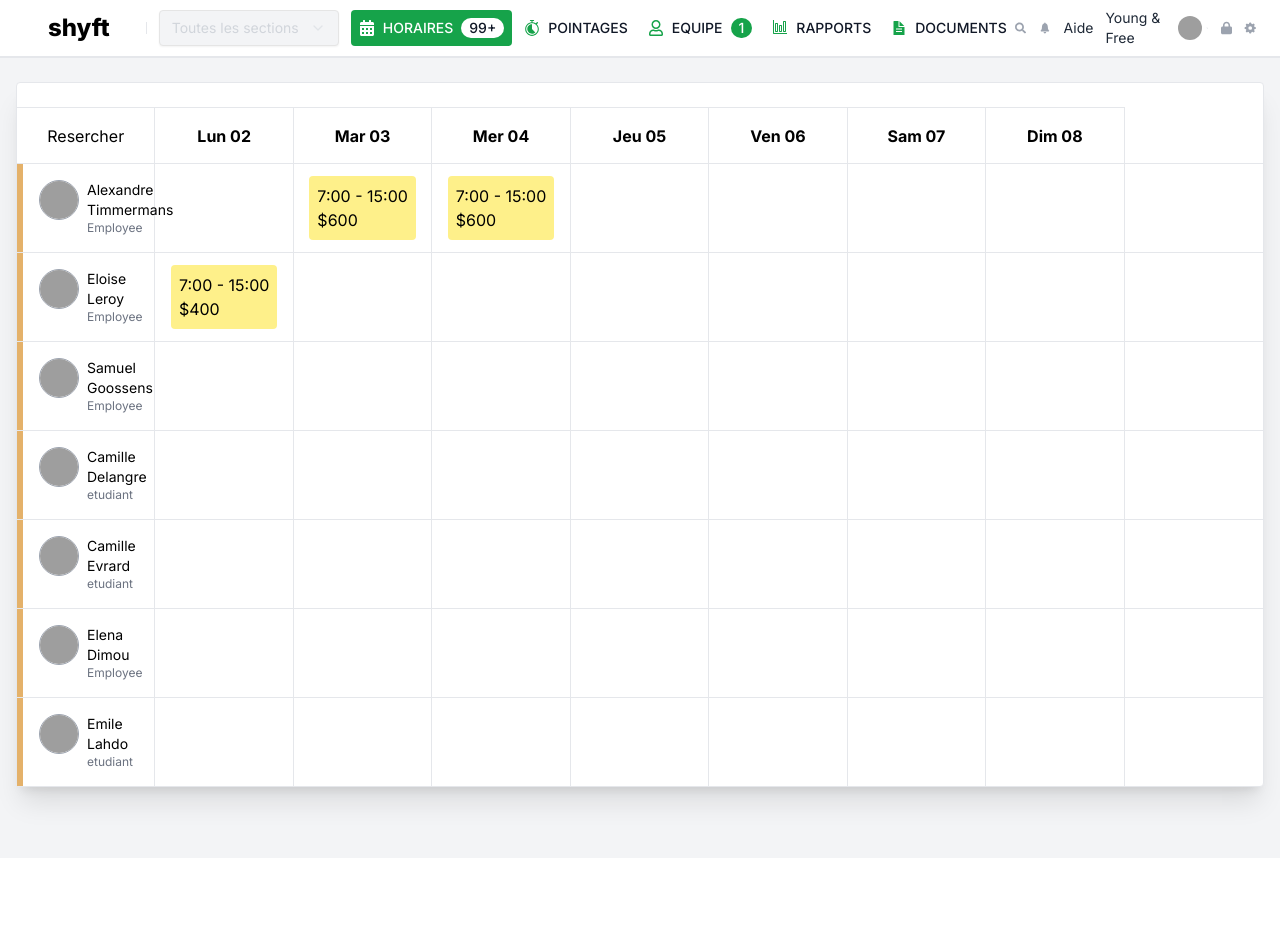
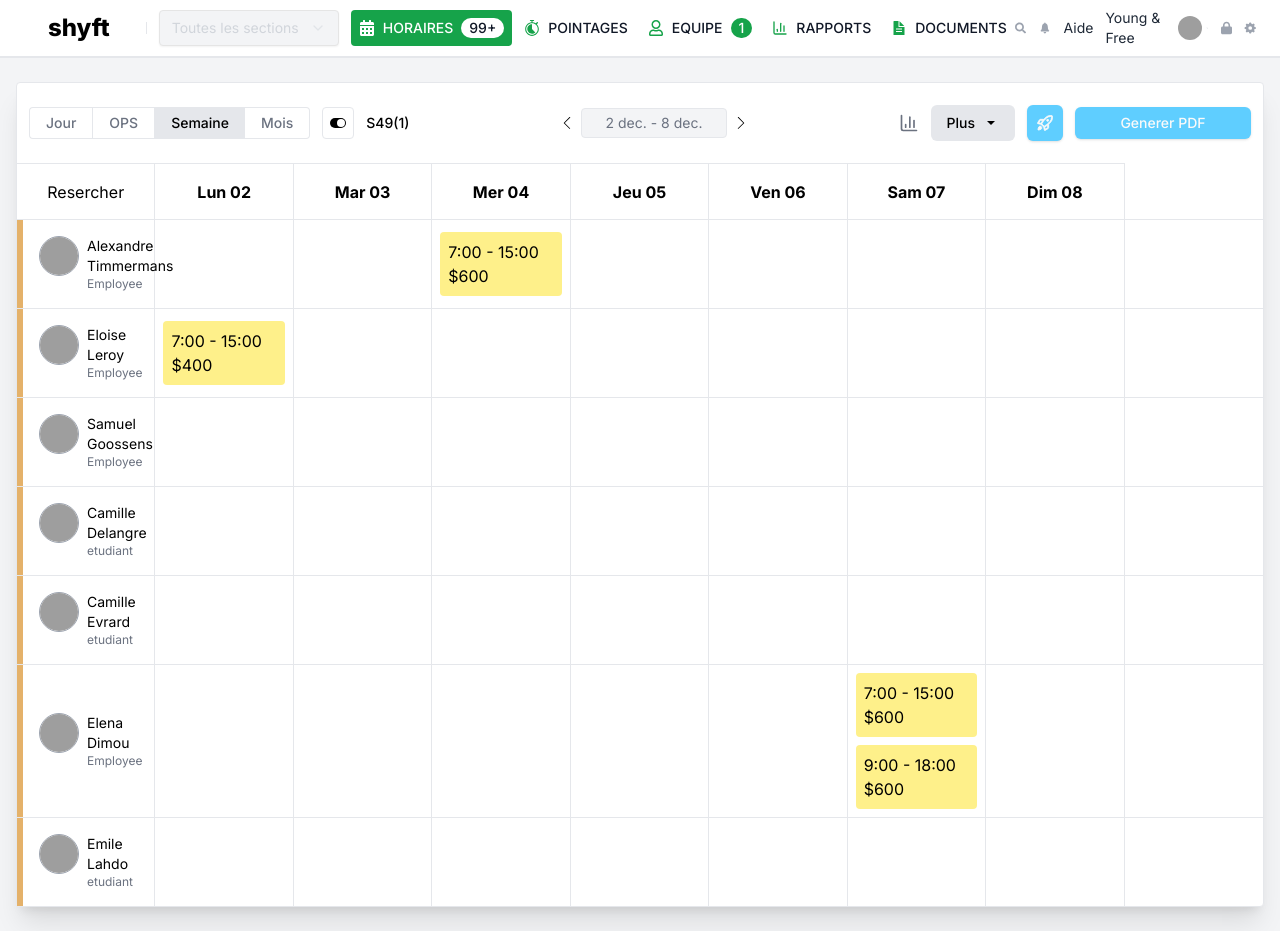
Before and after one commit to IgorLuzhnyi/shyft, a Next.js app: page / in a window 1280 px wide. Before the commit the page ends 858 px from the top, so only its background shows below. Built offline with nearby package versions, Linux system fonts and the light colour scheme; data requests are answered from the project's data file; grey boxes are pictures that could not be loaded.

Commit message:
added calendar header

```diff
--- a/_data/db.json
+++ b/_data/db.json
@@ -67,19 +67,17 @@
     },
     {
       "shiftId": "3",
-      "userId": "1",
-      "day": "Mar",
+      "userId": "6",
+      "day": "Sam",
       "time": "7:00 - 15:00",
       "compensation": "$600"
+    },
+    {
+      "shiftId": "4",
+      "userId": "6",
+      "day": "Sam",
+      "time": "9:00 - 18:00",
+      "compensation": "$600"
     }
-  ],
-  "days": [
-    { "title": "Lun", "id": "1" },
-    { "title": "Mar", "id": "2" },
-    { "title": "Mer", "id": "3" },
-    { "title": "Jeu", "id": "4" },
-    { "title": "Ven", "id": "5" },
-    { "title": "Sam", "id": "6" },
-    { "title": "Dim", "id": "7" }
   ]
 }
--- /dev/null
+++ b/app/components/Calendar/CalendarContainer.tsx
@@ -0,0 +1,77 @@
+"use client";
+
+import React, { useState } from "react";
+import WeekCalendar from "./WeekCalendar";
+import { Button } from "@/components/ui/button";
+import { SlArrowLeft, SlArrowRight } from "react-icons/sl";
+import { IoMdArrowDropdown } from "react-icons/io";
+import { GoRocket } from "react-icons/go";
+import { ChartColumn } from "lucide-react";
+
+export default function CalendarContainer() {
+  const [buttonViewIndex, setButtonViewIndex] = useState<number>(2);
+
+  return (
+    <div>
+      <div className="h-20 px-3 flex gap-2 items-center justify-between">
+        <div className="flex gap-3 items-center">
+          <div className="flex">
+            <div className="flex">
+              <Button
+                onClick={() => setButtonViewIndex(0)}
+                className={`flex h-8 border-l border-t border-b rounded-sm rounded-r-none shadow-none text-gray-500 bg-white hover:bg-gray-200 ${buttonViewIndex === 0 && "text-black bg-gray-200"}`}
+              >
+                Jour
+              </Button>
+              <Button
+                onClick={() => setButtonViewIndex(1)}
+                className={`flex h-8 border-l border-t border-b rounded-none shadow-none text-gray-500 bg-white hover:bg-gray-200 ${buttonViewIndex === 1 && "text-black bg-gray-200"}`}
+              >
+                OPS
+              </Button>
+              <Button
+                onClick={() => setButtonViewIndex(2)}
+                className={`flex h-8 border-l border-t border-b rounded-none shadow-none text-gray-500 bg-white hover:bg-gray-200 ${buttonViewIndex === 2 && "text-black bg-gray-200"}`}
+              >
+                Semaine
+              </Button>
+              <Button
+                onClick={() => setButtonViewIndex(3)}
+                className={`flex h-8 border-r border-t border-b rounded-sm rounded-l-none shadow-none text-gray-500 bg-white hover:bg-gray-200 ${buttonViewIndex === 3 && "text-black bg-gray-200"}`}
+              >
+                Mois
+              </Button>
+            </div>
+          </div>
+          <div className="h-8 w-8 flex justify-center items-center border rounded-sm">
+            <div className="h-[10px] w-[16px] p-[1px] flex justify-end bg-black rounded-md cursor-pointer">
+              <div className="h-[8px] w-[8px] rounded-full bg-white flex"></div>
+            </div>
+          </div>
+          <p className="text-sm font-medium">S49(1)</p>
+        </div>
+        <div className="flex gap-x-2 justify-center items-center">
+          <SlArrowLeft className="text-xs cursor-pointer" />
+          <div className="px-6 py-1 bg-gray-100 border border-gray-200 rounded-sm flex justify-center items-center">
+            <p className="text-sm text-gray-500">2 dec. - 8 dec.</p>
+          </div>
+          <SlArrowRight className="text-xs cursor-pointer" />
+        </div>
+        <div className="flex gap-x-3 items-center">
+          <ChartColumn className="text-gray-500" size={20} />
+          <Button className="flex shadow-none items-center text-black bg-gray-200 hover:bg-gray-300">
+            <p>Plus</p>
+            <IoMdArrowDropdown />
+          </Button>
+          <Button className="w-9 bg-[#5FCEFF] hover:bg-[#55B9E5]">
+            <GoRocket strokeWidth={1.3} />
+          </Button>
+          <Button className="h-8 w-44 bg-[#5FCEFF] hover:bg-[#55B9E5]">
+            Generer PDF
+          </Button>
+        </div>
+      </div>
+      <WeekCalendar />
+    </div>
+  );
+}
--- a/app/components/Calendar/DayCard.tsx
+++ b/app/components/Calendar/DayCard.tsx
@@ -15,7 +15,7 @@ export default function DayCard({ day, shifts }: DayCardProps) {
   return (
     <div
       ref={setNodeRef}
-      className="py-2 border-t border-r flex justify-center items-center"
+      className="p-2 border-t border-r flex flex-col gap-y-2 justify-center items-center"
     >
       {shifts.map((shift) => (
         <ShiftCard key={shift.shiftId} shift={shift} />
--- a/app/components/Calendar/ShiftCard.tsx
+++ b/app/components/Calendar/ShiftCard.tsx
@@ -21,7 +21,7 @@ export default function ShiftCard({ shift }: ShiftCardProps) {
       ref={setNodeRef}
       {...listeners}
       {...attributes}
-      className="p-2 rounded-sm bg-yellow-200"
+      className="p-2 w-full rounded-sm bg-yellow-200"
       style={style}
     >
       <p>{shift.time}</p>
--- a/app/components/Calendar/Calendar.tsx
+++ b/app/components/Calendar/WeekCalendar.tsx
@@ -7,7 +7,7 @@ import { DndContext, DragEndEvent } from "@dnd-kit/core";
 import { Shift } from "@/app/types/types";
 import DayCard from "./DayCard";
 
-export default function Calendar() {
+export default function WeekCalendar() {
   const { employees, shifts, setShifts } = useCalendarContext();
 
   const [isClient, setIsClient] = useState(false);
@@ -38,7 +38,7 @@ export default function Calendar() {
   };
 
   return (
-    <div className={`mt-6 grid grid-cols-9`}>
+    <div className={`grid grid-cols-9`}>
       <div className="h-14 border-t border-r border-gray-200 flex justify-center items-center">
         Resercher
       </div>
--- a/app/components/Navbar/NavbarTabs.tsx
+++ b/app/components/Navbar/NavbarTabs.tsx
@@ -6,8 +6,8 @@ import { Button } from "@/components/ui/button";
 import { FaCalendarAlt } from "react-icons/fa";
 import { RxLapTimer } from "react-icons/rx";
 import { FaRegUser } from "react-icons/fa";
-import { VscGraph } from "react-icons/vsc";
 import { IoDocumentTextSharp } from "react-icons/io5";
+import { ChartColumn } from "lucide-react";
 
 export default function NavbarTabs() {
   const [activeTab, setActiveTab] = useState<number>(0);
@@ -83,7 +83,7 @@ export default function NavbarTabs() {
             : "bg-white text-gray-900 hover:bg-green-600"
         } group`}
       >
-        <VscGraph
+        <ChartColumn
           className={
             activeTab === 3
               ? "text-white"
--- a/app/constants/employees.tsx
+++ /dev/null
@@ -1,60 +0,0 @@
-import { Employee } from "../types/types";
-
-export const EMPLOYEES: Employee[] = [
-  {
-    firstName: "Alexandre",
-    lastName: "Timmermans",
-    userId: "1",
-    role: "Employee",
-    profilePhoto:
-      "https://media.istockphoto.com/id/1309328823/uk/%D1%84%D0%BE%D1%82%D0%BE/%D0%BF%D0%BE%D1%80%D1%82%D1%80%D0%B5%D1%82-%D1%83%D1%81%D0%BC%D1%96%D1%85%D0%BD%D0%B5%D0%BD%D0%BE%D0%B3%D0%BE-%D1%81%D0%BF%D1%96%D0%B2%D1%80%D0%BE%D0%B1%D1%96%D1%82%D0%BD%D0%B8%D0%BA%D0%B0-%D1%87%D0%BE%D0%BB%D0%BE%D0%B2%D1%96%D1%87%D0%BE%D1%97-%D1%81%D1%82%D0%B0%D1%82%D1%96-%D0%B2-%D0%BE%D1%84%D1%96%D1%81%D1%96.jpg?s=612x612&w=0&k=20&c=Ymtb0vsH_dsn-9iDEGpPAQPWIqnMoA7enFKmV4slo38=",
-  },
-  {
-    firstName: "Eloise",
-    lastName: "Leroy",
-    userId: "2",
-    role: "Employee",
-    profilePhoto:
-      "https://media.istockphoto.com/id/1318858332/uk/%D1%84%D0%BE%D1%82%D0%BE/%D0%BF%D0%BE%D1%80%D1%82%D1%80%D0%B5%D1%82-%D1%83%D1%81%D0%BC%D1%96%D1%85%D0%BD%D0%B5%D0%BD%D0%BE%D1%97-%D0%BF%D1%80%D0%B0%D1%86%D1%96%D0%B2%D0%BD%D0%B8%D1%86%D1%96-%D1%8F%D0%BA%D0%B0-%D0%BF%D0%BE%D0%B7%D1%83%D1%94-%D0%B2-%D0%BE%D1%84%D1%96%D1%81%D1%96.jpg?s=612x612&w=0&k=20&c=hpYefamK_1vL9fgniloKRaYZjzQfZdgRdiAN79zlWLs=",
-  },
-  {
-    firstName: "Samuel",
-    lastName: "Goossens",
-    userId: "3",
-    role: "Employee",
-    profilePhoto:
-      "https://media.istockphoto.com/id/1338134336/uk/%D1%84%D0%BE%D1%82%D0%BE/%D1%85%D0%B5%D0%B4%D1%88%D0%BE%D1%82-%D0%BF%D0%BE%D1%80%D1%82%D1%80%D0%B5%D1%82-%D0%B0%D1%84%D1%80%D0%B8%D0%BA%D0%B0%D0%BD%D1%81%D1%8C%D0%BA%D0%B8%D1%85-30-%D1%85-%D1%87%D0%BE%D0%BB%D0%BE%D0%B2%D1%96%D0%BA-%D0%BF%D0%BE%D1%81%D0%BC%D1%96%D1%85%D0%B0%D1%94%D1%82%D1%8C%D1%81%D1%8F-%D0%B4%D0%B8%D0%B2%D0%B8%D1%82%D0%B8%D1%81%D1%8F-%D0%BD%D0%B0-%D0%BA%D0%B0%D0%BC%D0%B5%D1%80%D1%83.jpg?s=612x612&w=0&k=20&c=50jhccYRnQaEy5UsieRTkbPhy-bNfoKctgqs7cQeg8g=",
-  },
-  {
-    firstName: "Camille",
-    lastName: "Delangre",
-    userId: "4",
-    role: "etudiant",
-    profilePhoto:
-      "https://media.istockphoto.com/id/1320811419/uk/%D1%84%D0%BE%D1%82%D0%BE/%D0%BD%D0%B0-%D0%B3%D0%BE%D0%BB%D0%BE%D0%B2%D1%96-%D0%B2%D0%B8%D1%81%D1%82%D1%80%D1%96%D0%BB%D0%B8%D0%B2-%D0%BF%D0%BE%D1%80%D1%82%D1%80%D0%B5%D1%82-%D0%B2%D0%BF%D0%B5%D0%B2%D0%BD%D0%B5%D0%BD%D0%BE%D1%97-%D1%83%D1%81%D0%BF%D1%96%D1%88%D0%BD%D0%BE%D1%97-%D1%83%D1%81%D0%BC%D1%96%D1%85%D0%BD%D0%B5%D0%BD%D0%BE%D1%97-%D1%96%D0%BD%D0%B4%D1%96%D0%B9%D1%81%D1%8C%D0%BA%D0%BE%D1%97-%D0%B1%D1%96%D0%B7%D0%BD%D0%B5%D1%81%D0%B2%D1%83%D0%BC%D0%B5%D0%BD.jpg?s=612x612&w=0&k=20&c=-aoD9Pi3sqT_FPebI4bEpY5-gfaMCdTkghGPIF0vFZk=",
-  },
-  {
-    firstName: "Camille",
-    lastName: "Evrard",
-    userId: "5",
-    role: "etudiant",
-    profilePhoto:
-      "https://media.istockphoto.com/id/1303206630/uk/%D1%84%D0%BE%D1%82%D0%BE/%D0%BF%D0%BE%D1%80%D1%82%D1%80%D0%B5%D1%82-%D1%83%D1%81%D0%BC%D1%96%D1%85%D0%BD%D0%B5%D0%BD%D0%BE%D1%97-%D0%BA%D0%B0%D0%B2%D0%BA%D0%B0%D0%B7%D1%8C%D0%BA%D0%BE%D1%97-%D0%B1%D1%96%D0%B7%D0%BD%D0%B5%D1%81%D0%B2%D1%83%D0%BC%D0%B5%D0%BD-%D0%BF%D0%BE%D0%B7%D1%83%D1%94-%D0%B2-%D0%BE%D1%84%D1%96%D1%81%D1%96.jpg?s=612x612&w=0&k=20&c=1BSfkAolfwJRxrGMsCoijKpkOnfMuBkal3wCZ0BgdJQ=",
-  },
-  {
-    firstName: "Elena",
-    lastName: "Dimou",
-    userId: "6",
-    role: "Employee",
-    profilePhoto:
-      "https://media.istockphoto.com/id/1316878046/uk/%D1%84%D0%BE%D1%82%D0%BE/%D0%BD%D0%B0-%D0%B3%D0%BE%D0%BB%D0%BE%D0%B2%D0%BD%D1%96%D0%B9-%D1%83%D1%81%D1%82%D1%80%D1%96%D0%BB%D1%8C-%D1%89%D0%B0%D1%81%D0%BB%D0%B8%D0%B2%D0%BE%D0%B3%D0%BE-%D0%BF%D1%80%D0%BE%D1%84%D0%B5%D1%81%D1%96%D0%B9%D0%BD%D0%BE%D0%B3%D0%BE-%D1%81%D0%BF%D1%96%D0%B2%D1%80%D0%BE%D0%B1%D1%96%D1%82%D0%BD%D0%B8%D0%BA%D0%B0-%D1%8F%D0%BA%D0%B8%D0%B9-%D0%BF%D0%BE%D0%B7%D1%83%D1%94-%D0%B2-%D1%81%D1%83%D1%87%D0%B0%D1%81%D0%BD%D0%BE%D0%BC%D1%83-%D0%BE%D1%84%D1%96%D1%81%D1%96.jpg?s=612x612&w=0&k=20&c=fKwWur2t9zHatowgswZkdrzZaQcTY9iJ75ZZPskU-b8=",
-  },
-  {
-    firstName: "Emile",
-    lastName: "Lahdo",
-    userId: "7",
-    role: "etudiant",
-    profilePhoto:
-      "https://media.istockphoto.com/id/1409155424/uk/%D1%84%D0%BE%D1%82%D0%BE/%D0%B7%D0%BD%D1%8F%D1%82%D0%B8%D0%B9-%D0%B7-%D0%B3%D0%BE%D0%BB%D0%BE%D0%B2%D0%B8-%D0%BF%D0%BE%D1%80%D1%82%D1%80%D0%B5%D1%82-%D1%82%D0%B8%D1%81%D1%8F%D1%87%D0%BE%D0%BB%D1%96%D1%82%D0%BD%D1%8C%D0%BE%D0%B3%D0%BE-%D0%BA%D1%80%D0%B0%D1%81%D0%B5%D0%BD%D1%8F-30-%D1%85-%D1%80%D0%BE%D0%BA%D1%96%D0%B2.jpg?s=612x612&w=0&k=20&c=egvIB5C8CUHssurqxOfWaOm4XPsrWLuff3qIYaI0lVw=",
-  },
-];
--- a/app/constants/shifts.tsx
+++ /dev/null
@@ -1,25 +0,0 @@
-import { Shift } from "../types/types";
-
-export const SHIFTS: Shift[] = [
-  {
-    shiftId: "1",
-    userId: "2",
-    day: "Lun",
-    time: "7:00 - 15:00",
-    compensation: "$400",
-  },
-  {
-    shiftId: "2",
-    userId: "1",
-    day: "Mer",
-    time: "7:00 - 15:00",
-    compensation: "$600",
-  },
-  {
-    shiftId: "3",
-    userId: "1",
-    day: "Mar",
-    time: "7:00 - 15:00",
-    compensation: "$600",
-  },
-];
--- a/app/page.tsx
+++ b/app/page.tsx
@@ -1,12 +1,12 @@
 import { CalendarContextProvider } from "./contexts/calendarContext";
-import Calendar from "./components/Calendar/Calendar";
+import CalendarContainer from "./components/Calendar/CalendarContainer";
 
 export default function Home() {
   return (
     <CalendarContextProvider>
       <main className="flex min-h-screen flex-col items-center justify-between p-4 bg-gray-100">
         <div className="m-2 w-full shadow-xl bg-white rounded-sm border border-gray-200">
-          <Calendar />
+          <CalendarContainer />
         </div>
       </main>
     </CalendarContextProvider>
```
Also changed, not shown: 1 other file (tests, documents, lock files or other folders).
